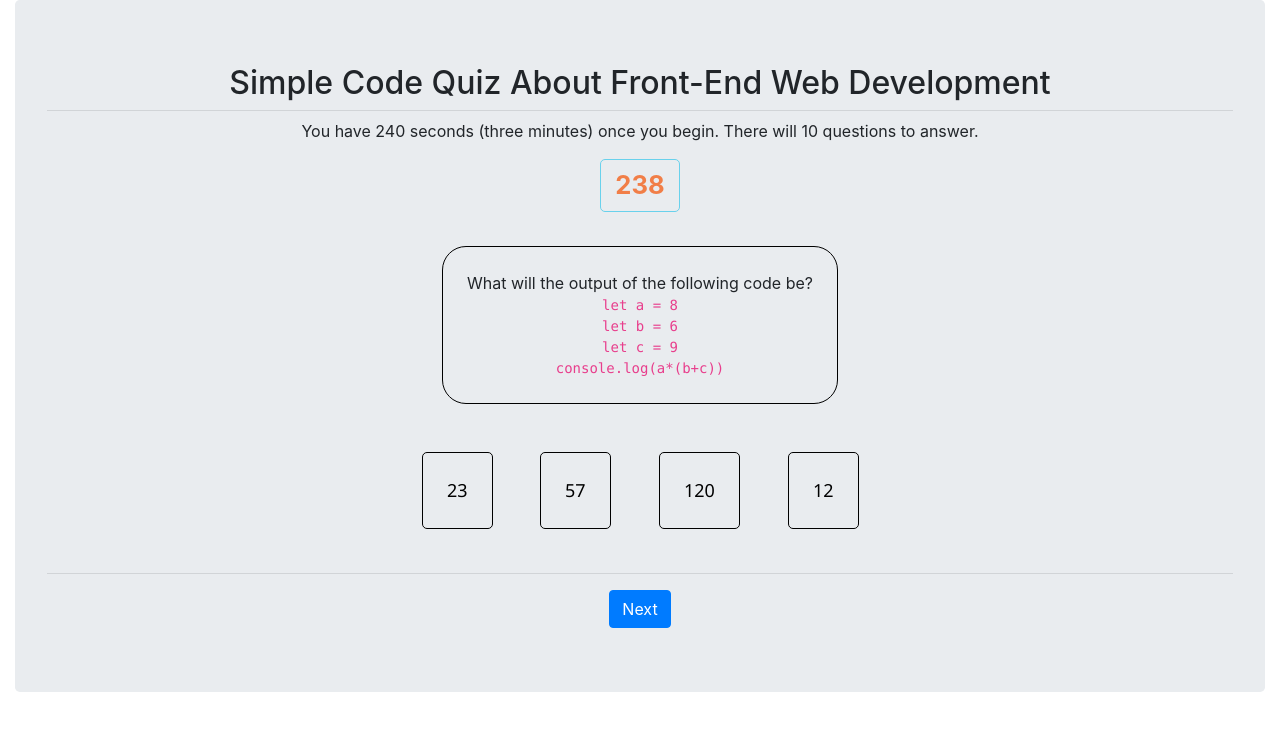
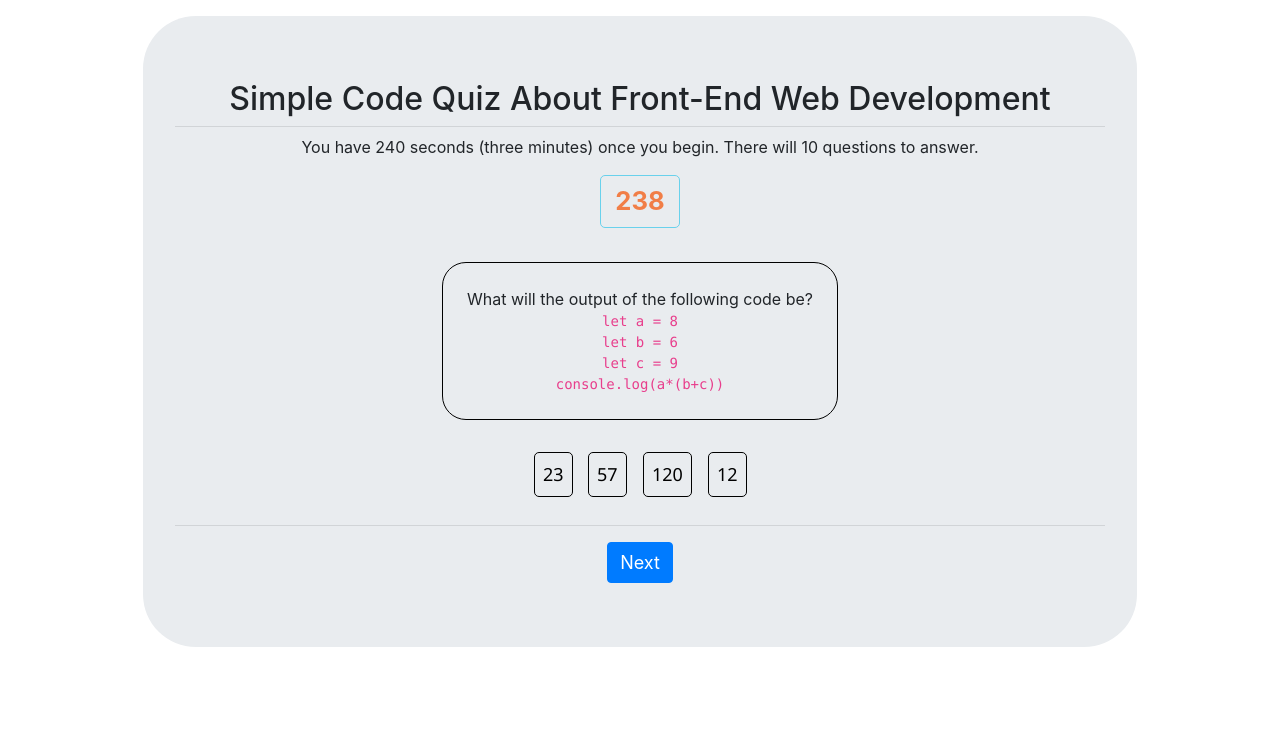
Before and after one commit to julianvanost/Code-Quiz, a plain HTML site: page index.html in a window 1280 px wide. Both pictures are taken after a click on the button "Begin Quiz". Drawn offline with nearby package versions, Linux system fonts and the light colour scheme.

Commit message:
Adds more Q&A to quiz & styling

```diff
--- a/index.html
+++ b/index.html
@@ -18,17 +18,17 @@
       <p>You have 240 seconds (three minutes) once you begin. There will 10 questions to answer.
       </p>
       <div id="splash-screen" class="top-buffer">
-        <div class="">
-          <div class="">
+        <div>
+          <div>
             <button id="start" class="btn btn-primary btn-lg">Begin Quiz</button>
           </div>
         </div>
       </div>
       <div id="main-game">
-        <div class="">
-          <div class="">
+        <div>
+          <div>
             <div class="timer" id="game-timer">240</div>
-            <div class="" id="question-container" class="question-border">Question: </div>
+            <div id="question-container" class="question-border">Question: </div>
             <div class="list-group">
               <div class="col-md-6 col-md-offset-3">
                 <div class="text-center" id="answers-container">
@@ -42,17 +42,17 @@
           </div>
         </div>
         <div class="top-buffer">
-          <div class="">
+          <div>
             <div class="well" id="answer-response">I am the explanation to the answer.</div>
           </div>
         </div>
         <hr>
       </div>
-      <footer>
-        <div class="">
-          <div class="">
-            <button class="btn btn-primary pull-left" id="previousQ">Back</button>
-            <button class="btn btn-primary pull-right" id="nextQ">Next</button>
+      <footer class="well">
+        <div>
+          <div>
+            <button class="btn btn-primary pull-left" id="previousQuestion">Back</button>
+            <button class="btn btn-primary pull-right" id="nextQuestion">Next</button>
             <button class="btn btn-primary pull-right" id="finish">Finish</button>
           </div>
         </div>
@@ -60,8 +60,8 @@
     </div>
 
     <div id="results-display" class="top-buffer">
-      <div class="">
-        <div class="">
+      <div>
+        <div>
           <h4>Your Results!</h4>
           <div class="well" id="answerHistory">
             <table class="table">
@@ -79,8 +79,8 @@
           </div>
         </div>
       </div>
-      <div class="row">
-        <div class="">
+      <div class="restartBtn">
+        <div>
           <button id="restart" class="btn btn-lg btn-primary">Restart</button>
         </div>
       </div>
--- a/overrides.css
+++ b/overrides.css
@@ -1,7 +1,20 @@
 /* body {
   background-color: #333;
 } */
-
+#results-display,
+#main-game,
+#previousQuestion,
+#nextQuestion,
+#finish {
+  display: none;
+}
+.jumbotron {
+  margin-top: 1rem;
+  border-radius: 3.3rem;
+}
+.btn-primary {
+  font-size: large;
+}
 .timer {
   color: #f17e47;
   font-weight: bold;
@@ -27,8 +40,8 @@
   font-weight: 500;
   cursor: pointer;
   border: 1px solid #000;
-  margin: 1.5rem !important;
-  padding: 1.5rem !important;
+  margin: 0.5rem !important;
+  padding: 0.5rem !important;
 
 }
 
@@ -39,7 +52,7 @@
 
 @media (min-width: 1200px) {
   .container {
-    max-width: 100%;
+    max-width: 80%;
     margin-left: auto;
     margin-right: auto;
     display: grid;
@@ -113,7 +126,9 @@ h1 {
 }
 
 .answer:focus {
-  outline: -webkit-focus-ring-color auto 1px;
+      outline: 2px solid #f1824d;
+      outline-offset: 1px;
+      outline-style: groove;
 }
 
 [class^="hvr-"] {
@@ -135,15 +150,9 @@ h1 {
   transform: scaleY(1);
   -webkit-transition-timing-function: cubic-bezier(0.52, 1.64, 0.37, 0.66);
   transition-timing-function: cubic-bezier(0.52, 1.64, 0.37, 0.66);
+
 }
 
-.focus:focus {
-  color: red;
-}
-
-.focus:target {
-  color: red;
-}
 
 .answer:before {
   content: "";
--- a/source.js
+++ b/source.js
@@ -6,19 +6,20 @@ $('.grid').masonry({
 
 
 $(document).ready(function () {
+  $("#results-display").hide();
   $("#main-game").hide();
-  $("#results-display").hide();
-  $("#previousQ").hide();
-  $("#nextQ").hide();
+  $("#previousQuestion").hide();
+  $("#nextQuestion").hide();
   $("#finish").hide();
 });
 
-var quesIndex;
+var quesionIndex;
 var gameTimer;
 var timeAllotted = 240; //seconds
 var questionBank = [
   {
-    question: `What will the output of the following code be? ` + `<br><code class="code">let a = 8<br>let b = 6 <br>let c = 9<br>console.log(a*(b+c))</code>`,
+    question: `What will the output of the following code be? ` +
+      `<br><code class="code">let a = 8<br>let b = 6 <br>let c = 9<br>console.log(a*(b+c))</code>`,
     answers: [
       { ansID: 1000, answer: "23" },
       { ansID: 1001, answer: "57" },
@@ -51,23 +52,23 @@ var questionBank = [
     selected: null,
     // reason: "Martin Van Buren was born in December 5th, 1782 in Kinderhook, NY. The first president not born under British rule and the first president not of British ancestry. He was of Dutch lineage."
   }, {
-    question: "Which is correct?",
+    question: `What will the following Javascript output be? ` + `<br><code>var a, b = ""<br>a = 'string'<br>b = '90'<br>const d = 30<br>console.log(a + " - " + b + d)</code>`,
     answers: [
-      { ansID: 1011, answer: "one" },
-      { ansID: 1012, answer: "two" },
-      { ansID: 1012, answer: "three" },
-      { ansID: 1013, answer: "four" },
+      { ansID: 1011, answer: `'Undefined'` },
+      { ansID: 1012, answer: `'string-120'` },
+      { ansID: 1012, answer: `'string - 9030'` },
+      { ansID: 1013, answer: `'TypeError: Must be string not integer'` },
     ],
-    correct: 1011,
+    correct: 1012,
     selected: null,
     // reason: "Vermont was the 14th state which joined on March 4th, 1791."
   }, {
-    question: "which is correct?",
+    question: `Please calculate the following output: ` + `<br><code>user = 'Johnny'<br>for (i = 0; i < user.length; i++) {<br>&nbsp&nbsp&nbsp&nbsp console.log("User : " + i + " : ")<br>}<br><br><br>    </code>`,
     answers: [
-      { ansID: 1014, answer: "Three" },
-      { ansID: 1015, answer: "Four" },
-      { ansID: 1016, answer: "Five" },
-      { ansID: 1017, answer: "Six" },
+      { ansID: 1014, answer: `'User 5'` },
+      { ansID: 1015, answer: `'Undefined Undefined Undefined Undefined Undefined'` },
+      { ansID: 1016, answer: `'User: 1 : User: 2 : User: 3 : User: 4 : User: 5'` },
+      { ansID: 1017, answer: `'User: 0 : User: 1 : User: 2 : User: 3 : User: 4'` },
     ],
     correct: 1017,
     selected: null,
@@ -80,8 +81,8 @@ function populateQuestionDetails() {
   $("#question-container").empty();
   $("#answers-container").empty();
   $("#answer-response").empty();
-  $("#question-container").html(questionBank[quesIndex].question);
-  var quesAnswers = questionBank[quesIndex].answers;
+  $("#question-container").html(questionBank[quesionIndex].question);
+  var quesAnswers = questionBank[quesionIndex].answers;
   for (var i = 0; i < quesAnswers.length; i++) {
     $("#answers-container").append('<div class="answer" data-content="' + quesAnswers[i].ansID + '">' + quesAnswers[i].answer + '</div>');
   }
@@ -89,33 +90,33 @@ function populateQuestionDetails() {
 }
 
 function renderQuesControls() {
-  if (quesIndex === 0) {
-    $("#previousQ").hide();
-    $("#nextQ").show();
-  } else if (quesIndex === questionBank.length - 1) {
-    $("#previousQ").show();
-    $("#nextQ").hide();
+  if (quesionIndex === 0) {
+    $("#previousQuestion").hide();
+    $("#nextQuestion").show();
+  } else if (quesionIndex === questionBank.length - 1) {
+    $("#previousQuestion").show();
+    $("#nextQuestion").hide();
     $("#finish").show();
   } else {
-    $("#previousQ").show();
-    $("#nextQ").show();
+    $("#previousQuestion").show();
+    $("#nextQuestion").show();
   }
-  // console.log("quesIndex: " + quesIndex + " length: " + questionBank.length);
+  // console.log("quesionIndex: " + quesionIndex + " length: " + questionBank.length);
 }
 
 function getPreviousQuestion() {
-  quesIndex--;
+  quesionIndex--;
   populateQuestionDetails();
 }
 
 function getNextQuestion() {
-  quesIndex++;
+  quesionIndex++;
   populateQuestionDetails();
 }
 
 function processAnswer() {
   var selectedAnsID = parseInt($(this).attr("data-content"));
-  var correctAnsID = questionBank[quesIndex].correct;
+  var correctAnsID = questionBank[quesionIndex].correct;
 
   if (selectedAnsID === correctAnsID) {
     $("#answer-response").html("<h4>Correct!</h4>");
@@ -123,13 +124,13 @@ function processAnswer() {
     $("#answer-response").html("<h4>Sorry that's not right.</h4>");
   }
 
-  // $("#answer-response").append(questionBank[quesIndex].reason);
+  // $("#answer-response").append(questionBank[quesionIndex].reason);
   $("#answer-response").show();
 
 
-  questionBank[quesIndex].selected = selectedAnsID;
+  questionBank[quesionIndex].selected = selectedAnsID;
 
-  // console.log(questionBank[quesIndex].selected);
+  // console.log(questionBank[quesionIndex].selected);
 }
 
 
@@ -149,17 +150,15 @@ $("#start").on("click", function () {
 
   gameTimer = setInterval(updateClock, 1000);
 
-  quesIndex = 0;
-  populateQuestionDetails(quesIndex);
+  quesionIndex = 0;
+  populateQuestionDetails(quesionIndex);
 });
 
 $(document).on("click", ".answer", processAnswer);
+$("#previousQuestion").on("click", getPreviousQuestion);
+$("#nextQuestion").on("click", getNextQuestion);
+$("#finish").on("click", endGame);
 
-$("#previousQ").on("click", getPreviousQuestion);
-
-$("#nextQ").on("click", getNextQuestion);
-
-$("#finish").on("click", endGame);
 
 function endGame() {
   $("#main-game").hide();
@@ -204,8 +203,9 @@ function processResults() {
         break;
       }
     }
-    $("#result-rows").append("<tr><td>" + questionBank[i].question + "</td><td>" + selectedText + "</td><td>" + correctText + "</td><td>" + status + "</td></tr>");
-  }
 
 
+    $("#result-rows").append("<tr><td>" + questionBank[i].question + "</td><td>" + selectedText + "</td><td>" + correctText + "</td><td>" + status + "</td></tr>");
+
+  }
 }
```
